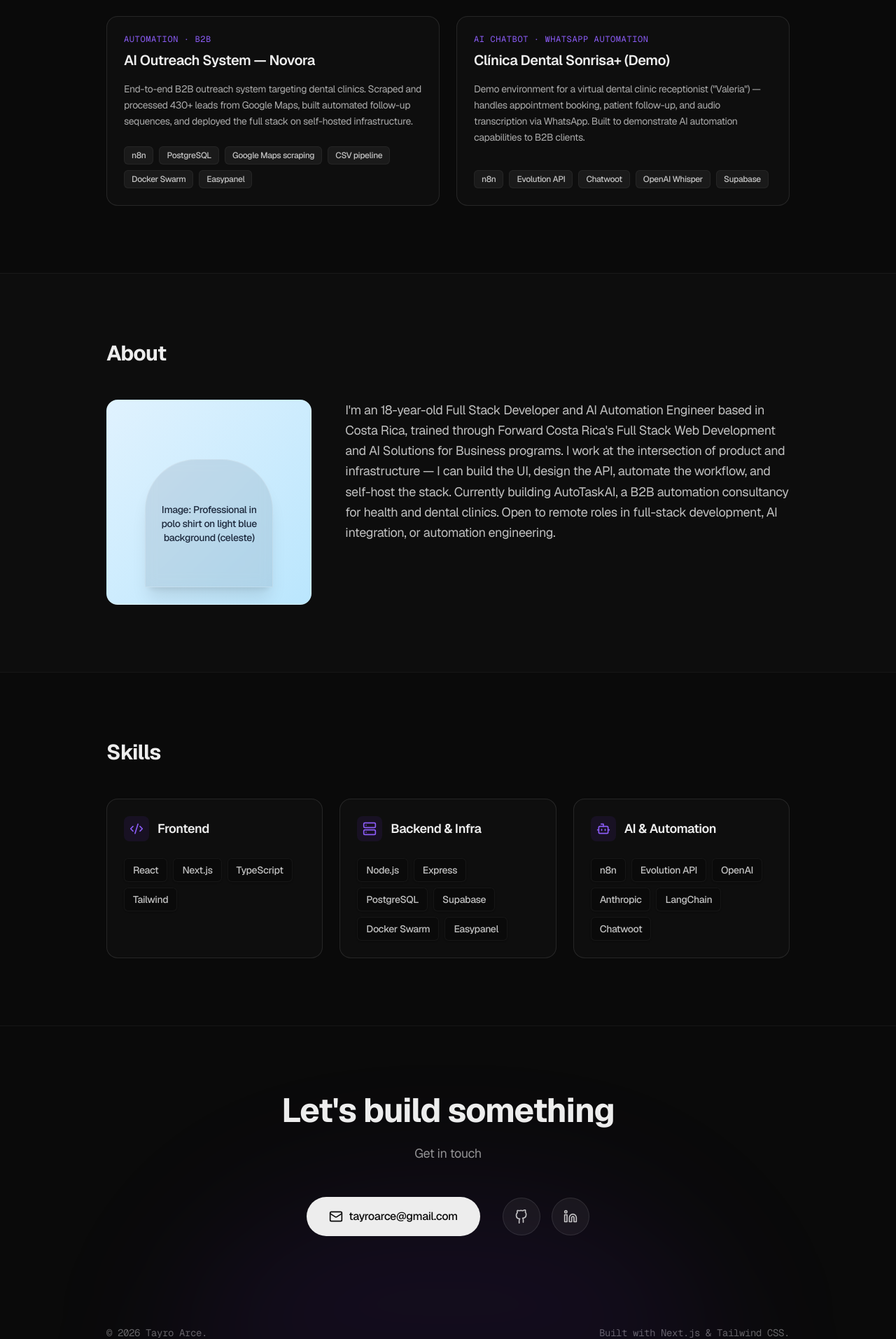
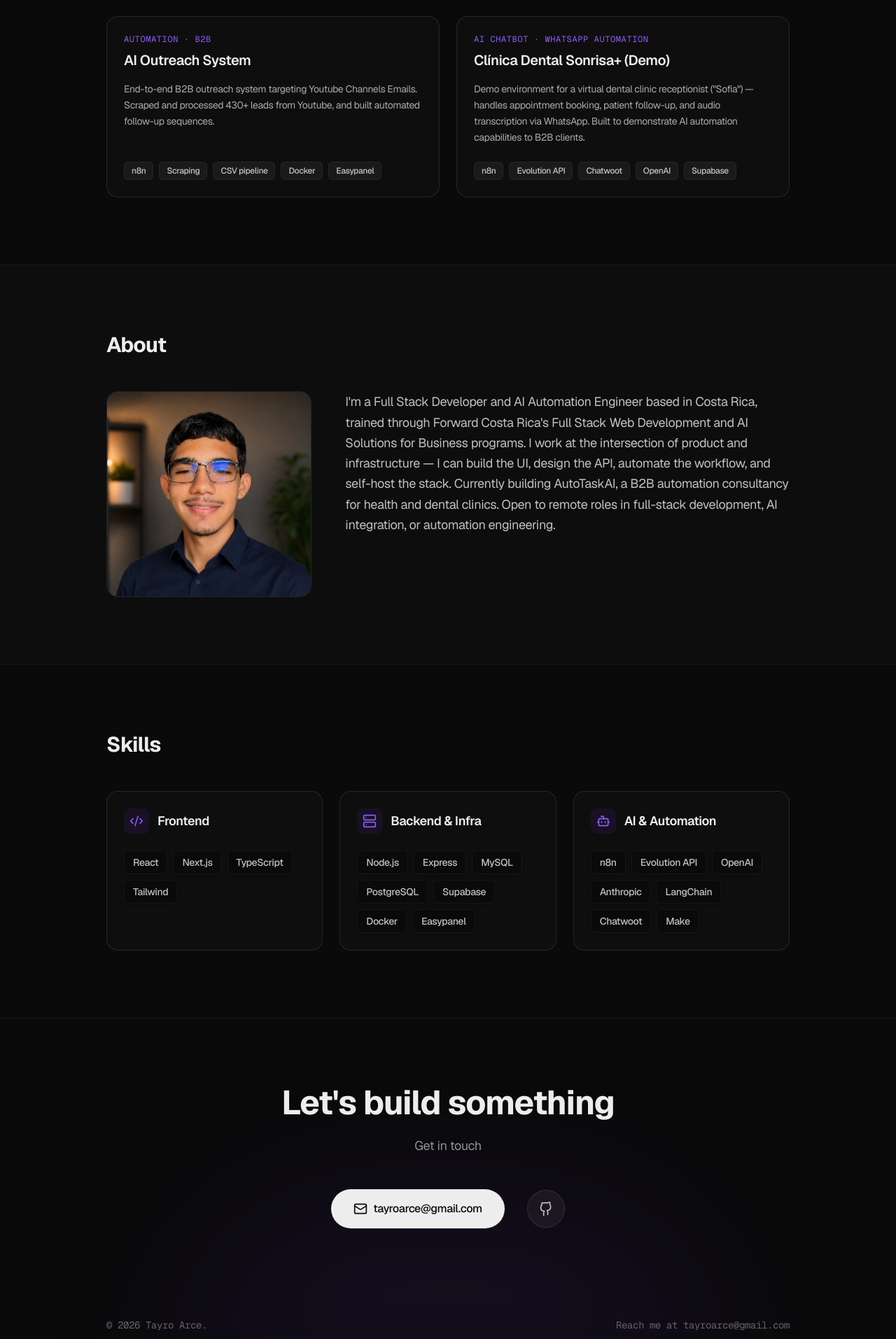
Before and after one commit to tayroarce-lab/TayroArce, a Next.js app: page / in a window 1280 px wide. Shown: the part 1172-3085 px from the top of the page at 70% size. Built offline with nearby package versions, Linux system fonts and the light colour scheme.

Commit message:
feat: actualizar contenido del portfolio, foto de perfil y textos bilingues

```diff
--- a/src/components/About.tsx
+++ b/src/components/About.tsx
@@ -24,16 +24,15 @@
             initial={{ opacity: 0, scale: 0.95 }}
             whileInView={{ opacity: 1, scale: 1 }}
             viewport={{ once: true }}
-            className="md:col-span-1 relative aspect-square rounded-2xl overflow-hidden bg-gradient-to-br from-[#E0F2FE] to-[#BAE6FD] border border-white/10"
+            className="md:col-span-1 relative aspect-square rounded-2xl overflow-hidden border border-white/10"
           >
-            {/* Image Placeholder */}
-            <div className="absolute inset-0 flex flex-col items-center justify-end p-6">
-              <div className="w-3/4 h-3/4 bg-[#1e293b]/10 backdrop-blur-sm rounded-t-[40%] border border-white/20 flex items-center justify-center relative overflow-hidden shadow-xl">
-                <span className="text-sm font-medium text-slate-800 text-center px-4">
-                  Image: Professional in polo shirt on light blue background (celeste)
-                </span>
-              </div>
-            </div>
+            <Image
+              src="/profile.png"
+              alt="Tayro Arce - Profile Picture"
+              fill
+              className="object-cover"
+              priority
+            />
           </motion.div>
 
           <motion.div
--- a/src/components/Contact.tsx
+++ b/src/components/Contact.tsx
@@ -10,13 +10,7 @@
   </svg>
 );
 
-const LinkedinIcon = ({ className }: { className?: string }) => (
-  <svg className={className} viewBox="0 0 24 24" fill="none" stroke="currentColor" strokeWidth="2" strokeLinecap="round" strokeLinejoin="round">
-    <path d="M16 8a6 6 0 0 1 6 6v7h-4v-7a2 2 0 0 0-2-2 2 2 0 0 0-2 2v7h-4v-7a6 6 0 0 1 6-6z"></path>
-    <rect x="2" y="9" width="4" height="12"></rect>
-    <circle cx="4" cy="4" r="2"></circle>
-  </svg>
-);
+
 
 export function Contact() {
   const { dict } = useLanguage();
@@ -71,22 +65,14 @@
               <GithubIcon className="w-5 h-5" />
               <span className="sr-only">GitHub</span>
             </a>
-            <a
-              href="https://linkedin.com/in/tayroarce"
-              target="_blank"
-              rel="noreferrer"
-              className="p-4 bg-white/5 border border-white/10 rounded-full hover:bg-white/10 transition-colors text-foreground/80 hover:text-foreground"
-            >
-              <LinkedinIcon className="w-5 h-5" />
-              <span className="sr-only">LinkedIn</span>
-            </a>
+
           </div>
         </motion.div>
       </div>
 
       <div className="max-w-5xl mx-auto px-6 mt-32 flex flex-col md:flex-row items-center justify-between text-sm text-foreground/40 font-mono">
         <p>© {new Date().getFullYear()} Tayro Arce.</p>
-        <p className="mt-2 md:mt-0">Built with Next.js & Tailwind CSS.</p>
+        <p className="mt-2 md:mt-0">Reach me at <a href="mailto:tayroarce@gmail.com" className="hover:text-foreground transition-colors">tayroarce@gmail.com</a></p>
       </div>
     </section>
   );
--- a/src/contexts/LanguageContext.tsx
+++ b/src/contexts/LanguageContext.tsx
@@ -25,8 +25,7 @@
     if (savedLang && (savedLang === "en" || savedLang === "es")) {
       setLanguage(savedLang);
     } else {
-      const browserLang = navigator.language.startsWith("es") ? "es" : "en";
-      setLanguage(browserLang);
+      setLanguage("en");
     }
     setMounted(true);
   }, []);
--- a/src/dictionaries/en.json
+++ b/src/dictionaries/en.json
@@ -22,31 +22,31 @@
         "description": "Multi-tenant restaurant SaaS with real-time order management and a WhatsApp chatbot (\"Chamo, ordena\") that lets customers place orders in natural language. Includes live kitchen dashboard via WebSockets."
       },
       {
-        "title": "AI Outreach System — Novora",
+        "title": "AI Outreach System",
         "type": "Automation · B2B",
-        "stack": ["n8n", "PostgreSQL", "Google Maps scraping", "CSV pipeline", "Docker Swarm", "Easypanel"],
-        "description": "End-to-end B2B outreach system targeting dental clinics. Scraped and processed 430+ leads from Google Maps, built automated follow-up sequences, and deployed the full stack on self-hosted infrastructure."
+        "stack": ["n8n", "Scraping", "CSV pipeline", "Docker", "Easypanel"],
+        "description": "End-to-end B2B outreach system targeting Youtube Channels Emails. Scraped and processed 430+ leads from Youtube, and built automated follow-up sequences."
       },
       {
         "title": "Clínica Dental Sonrisa+ (Demo)",
         "type": "AI Chatbot · WhatsApp Automation",
-        "stack": ["n8n", "Evolution API", "Chatwoot", "OpenAI Whisper", "Supabase"],
-        "description": "Demo environment for a virtual dental clinic receptionist (\"Valeria\") — handles appointment booking, patient follow-up, and audio transcription via WhatsApp. Built to demonstrate AI automation capabilities to B2B clients."
+        "stack": ["n8n", "Evolution API", "Chatwoot", "OpenAI", "Supabase"],
+        "description": "Demo environment for a virtual dental clinic receptionist (\"Sofia\") — handles appointment booking, patient follow-up, and audio transcription via WhatsApp. Built to demonstrate AI automation capabilities to B2B clients."
       }
     ]
   },
   "about": {
     "title": "About",
-    "text": "I'm an 18-year-old Full Stack Developer and AI Automation Engineer based in Costa Rica, trained through Forward Costa Rica's Full Stack Web Development and AI Solutions for Business programs. I work at the intersection of product and infrastructure — I can build the UI, design the API, automate the workflow, and self-host the stack. Currently building AutoTaskAI, a B2B automation consultancy for health and dental clinics. Open to remote roles in full-stack development, AI integration, or automation engineering."
+    "text": "I'm a Full Stack Developer and AI Automation Engineer based in Costa Rica, trained through Forward Costa Rica's Full Stack Web Development and AI Solutions for Business programs. I work at the intersection of product and infrastructure — I can build the UI, design the API, automate the workflow, and self-host the stack. Currently building AutoTaskAI, a B2B automation consultancy for health and dental clinics. Open to remote roles in full-stack development, AI integration, or automation engineering."
   },
   "skills": {
     "title": "Skills",
     "col1_title": "Frontend",
     "col1_items": ["React", "Next.js", "TypeScript", "Tailwind"],
     "col2_title": "Backend & Infra",
-    "col2_items": ["Node.js", "Express", "PostgreSQL", "Supabase", "Docker Swarm", "Easypanel"],
+    "col2_items": ["Node.js", "Express", "MySQL", "PostgreSQL", "Supabase", "Docker", "Easypanel"],
     "col3_title": "AI & Automation",
-    "col3_items": ["n8n", "Evolution API", "OpenAI", "Anthropic", "LangChain", "Chatwoot"]
+    "col3_items": ["n8n", "Evolution API", "OpenAI", "Anthropic", "LangChain", "Chatwoot", "Make"]
   },
   "contact": {
     "title": "Contact",
--- a/src/dictionaries/es.json
+++ b/src/dictionaries/es.json
@@ -22,31 +22,31 @@
         "description": "SaaS multi-inquilino para restaurantes con gestión de pedidos en tiempo real y un chatbot de WhatsApp (\"Chamo, ordena\") que permite a los clientes hacer pedidos en lenguaje natural. Incluye dashboard de cocina en vivo vía WebSockets."
       },
       {
-        "title": "Sistema de Prospección IA — Novora",
+        "title": "Sistema de Prospección IA",
         "type": "Automatización · B2B",
-        "stack": ["n8n", "PostgreSQL", "Google Maps scraping", "CSV pipeline", "Docker Swarm", "Easypanel"],
-        "description": "Sistema de prospección B2B integral dirigido a clínicas dentales. Extrajo y procesó más de 430 prospectos de Google Maps, construyó secuencias de seguimiento automatizadas y desplegó toda la infraestructura autohospedada."
+        "stack": ["n8n", "Scraping", "CSV pipeline", "Docker", "Easypanel"],
+        "description": "Sistema de prospección B2B integral dirigido a correos de canales de Youtube. Extrajo y procesó más de 430 prospectos de Youtube, y construyó secuencias de seguimiento automatizadas."
       },
       {
         "title": "Clínica Dental Sonrisa+ (Demo)",
         "type": "Chatbot IA · Automatización en WhatsApp",
-        "stack": ["n8n", "Evolution API", "Chatwoot", "OpenAI Whisper", "Supabase"],
-        "description": "Entorno de demostración para una recepcionista virtual de clínica dental (\"Valeria\") — maneja la reserva de citas, seguimiento de pacientes y transcripción de audio vía WhatsApp. Construido para demostrar las capacidades de automatización IA a clientes B2B."
+        "stack": ["n8n", "Evolution API", "Chatwoot", "OpenAI", "Supabase"],
+        "description": "Entorno de demostración para una recepcionista virtual de clínica dental (\"Sofia\") — maneja la reserva de citas, seguimiento de pacientes y transcripción de audio vía WhatsApp. Construido para demostrar las capacidades de automatización IA a clientes B2B."
       }
     ]
   },
   "about": {
     "title": "Sobre Mí",
-    "text": "Soy un Desarrollador Full Stack y Arquitecto de Automatización IA de 18 años radicado en Costa Rica, formado a través de los programas de Desarrollo Web Full Stack y Soluciones IA para Negocios de Forward Costa Rica. Trabajo en la intersección del producto y la infraestructura — puedo construir la interfaz de usuario, diseñar la API, automatizar el flujo de trabajo y auto-hospedar la plataforma. Actualmente construyendo AutoTaskAI, una consultoría de automatización B2B para clínicas dentales y de salud. Abierto a roles remotos en desarrollo full-stack, integración de IA o ingeniería de automatización."
+    "text": "Soy un Desarrollador Full Stack y Arquitecto de Automatización IA radicado en Costa Rica, formado a través de los programas de Desarrollo Web Full Stack y Soluciones IA para Negocios de Forward Costa Rica. Trabajo en la intersección del producto y la infraestructura — puedo construir la interfaz de usuario, diseñar la API, automatizar el flujo de trabajo y auto-hospedar la plataforma. Actualmente construyendo AutoTaskAI, una consultoría de automatización B2B para clínicas dentales y de salud. Abierto a roles remotos en desarrollo full-stack, integración de IA o ingeniería de automatización."
   },
   "skills": {
     "title": "Habilidades",
     "col1_title": "Frontend",
     "col1_items": ["React", "Next.js", "TypeScript", "Tailwind"],
     "col2_title": "Backend e Infraestructura",
-    "col2_items": ["Node.js", "Express", "PostgreSQL", "Supabase", "Docker Swarm", "Easypanel"],
+    "col2_items": ["Node.js", "Express", "MySQL", "PostgreSQL", "Supabase", "Docker", "Easypanel"],
     "col3_title": "IA y Automatización",
-    "col3_items": ["n8n", "Evolution API", "OpenAI", "Anthropic", "LangChain", "Chatwoot"]
+    "col3_items": ["n8n", "Evolution API", "OpenAI", "Anthropic", "LangChain", "Chatwoot", "Make"]
   },
   "contact": {
     "title": "Contacto",
```
Also changed, not shown: public/profile.png (added), 1 other file (tests, documents, lock files or other folders).
